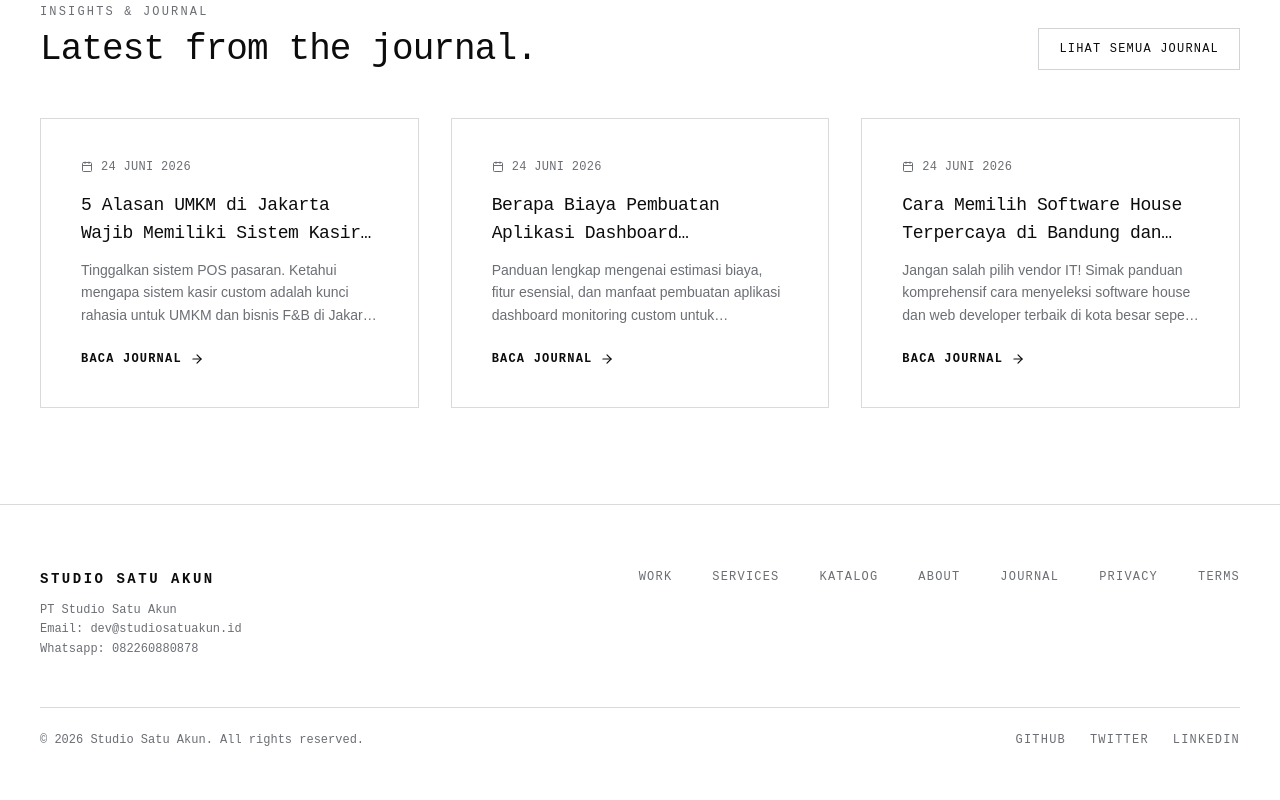
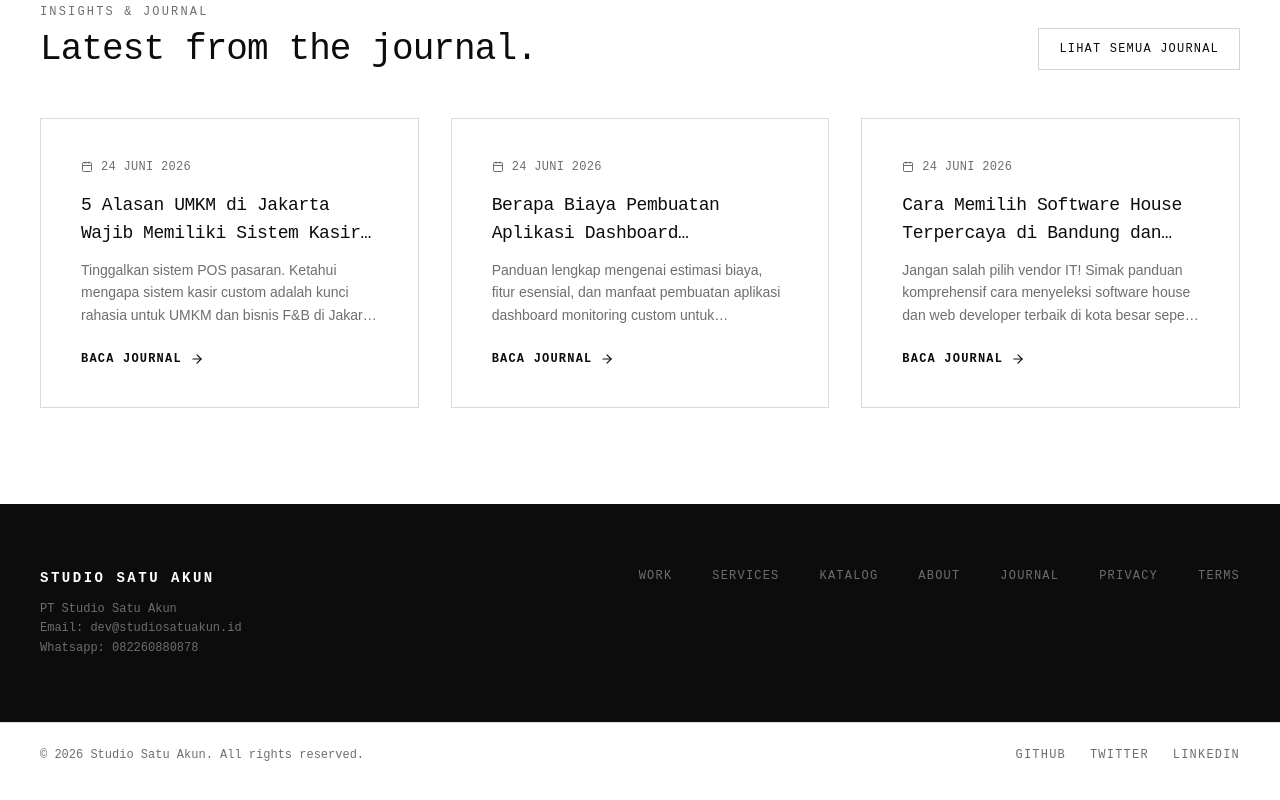
Before and after one commit to studiosatuakun-max/studiosatuakun, a Next.js app: page /home in a window 1280 px wide. Shown: the part 4854-5654 px from the top of the page. Built offline with nearby package versions, Linux system fonts and the light colour scheme.

Commit message:
style(footer): split footer into black banner top and white copyright bottom

```diff
--- a/src/components/Footer.tsx
+++ b/src/components/Footer.tsx
@@ -2,13 +2,13 @@ import React from 'react';
 
 export default function Footer() {
   return (
-    <footer className="border-t border-[rgba(12,12,12,0.15)] bg-paper px-6 md:px-10 py-16">
-      <div className="max-w-7xl mx-auto">
-        {/* Arc pattern: logo+tagline left, links right */}
-        <div className="flex flex-col md:flex-row md:items-start justify-between gap-10">
+    <footer className="w-full flex flex-col">
+      {/* Top Section - Black Banner */}
+      <div className="w-full bg-ink text-paper px-6 md:px-10 py-16">
+        <div className="max-w-7xl mx-auto flex flex-col md:flex-row md:items-start justify-between gap-10">
           {/* Left */}
           <div className="flex flex-col items-center md:items-start text-center md:text-left gap-3">
-            <span className="font-mono text-sm font-semibold tracking-widest2 text-ink uppercase">
+            <span className="font-mono text-sm font-semibold tracking-widest2 text-paper uppercase">
               Studio Satu Akun
             </span>
             <p className="font-mono text-xs text-graphite max-w-xs leading-relaxed">
@@ -17,7 +17,7 @@ export default function Footer() {
               Email: dev@studiosatuakun.id
               <br />
               Whatsapp:{' '}
-              <a href="https://wa.me/6282260880878" target="_blank" rel="noopener noreferrer" className="hover:text-ink transition-colors duration-200">
+              <a href="https://wa.me/6282260880878" target="_blank" rel="noopener noreferrer" className="hover:text-paper transition-colors duration-200">
                 082260880878
               </a>
             </p>
@@ -37,16 +37,18 @@ export default function Footer() {
               <a
                 key={link?.label}
                 href={link?.href}
-                className="font-mono text-xs uppercase tracking-widest text-graphite hover:text-ink transition-colors duration-200"
+                className="font-mono text-xs uppercase tracking-widest text-graphite hover:text-paper transition-colors duration-200"
               >
                 {link?.label}
               </a>
             ))}
           </div>
         </div>
+      </div>
 
-        {/* Bottom row */}
-        <div className="mt-12 pt-6 border-t border-[rgba(12,12,12,0.15)] flex flex-col md:flex-row items-center justify-between gap-4">
+      {/* Bottom Section - White Background */}
+      <div className="w-full bg-paper px-6 md:px-10 py-6 border-t border-[rgba(12,12,12,0.15)]">
+        <div className="max-w-7xl mx-auto flex flex-col md:flex-row items-center justify-between gap-4">
           <span className="font-mono text-xs text-graphite">
             © 2026 Studio Satu Akun. All rights reserved.
           </span>
```
